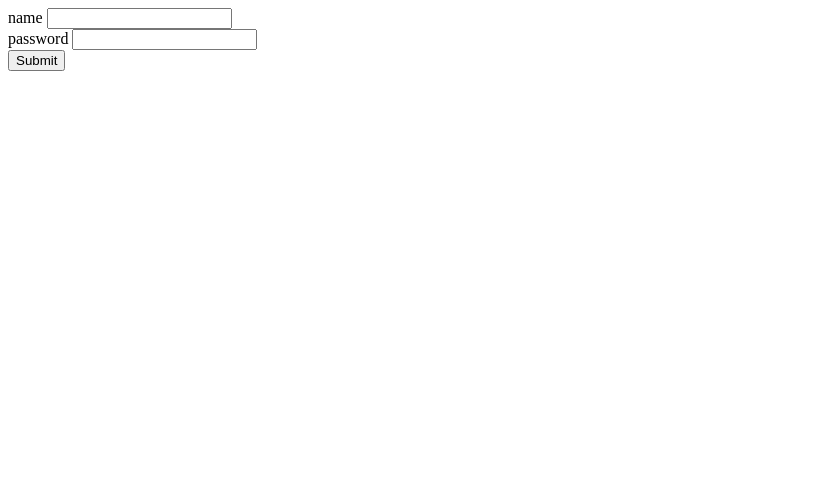
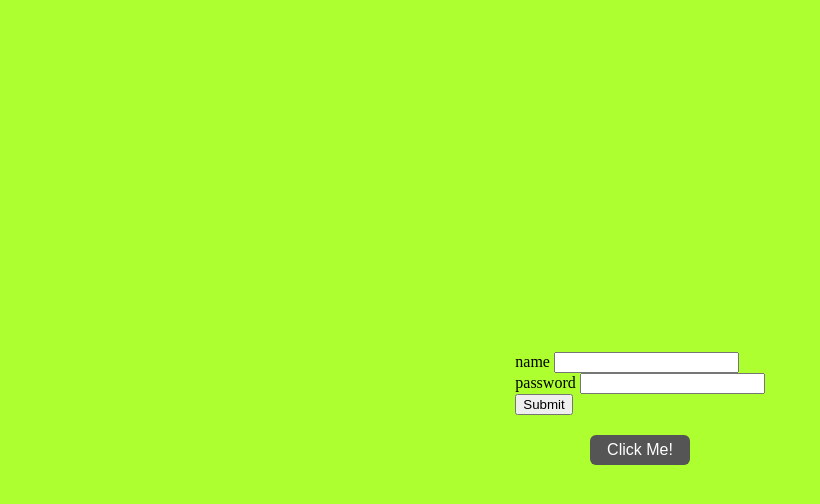
Before and after one commit to dev-m-josh/javascript-practice, a plain HTML site: page index.html in a window 1280 px wide. Shown: the whole page, without its empty margins (0-820 px from the left). Drawn offline with Linux system fonts and the light colour scheme.

Commit message:
generating a random background color after clicking the click me button

```diff
--- a/index.html
+++ b/index.html
@@ -21,6 +21,7 @@
         <button type="submit">Submit</button>
     </form>
 </div>
+<button id="btn">Click Me!</button>
     <script src="script.js"></script>
 </body>
 </html>
--- a/script.js
+++ b/script.js
@@ -984,3 +984,17 @@ function Video(title) {
 }
 
 const x = new Video("sing")
+/********************************************/
+
+let button = document.getElementById("btn");
+let body = document.querySelector("body");
+let color = ['red', 'blue', 'green', 'yellow', 'pink', 'purple']
+
+body.style.backgroundColor = "greenyellow";
+
+button.addEventListener("click", changeColor);
+function changeColor() {
+      let colorIndex = parseInt(Math.random()*color.length);
+      console.log(colorIndex)
+      body.style.backgroundColor = color[colorIndex];
+}
--- a/styles.css
+++ b/styles.css
@@ -0,0 +1,25 @@
+body{
+    height: 100vh;
+    display: flex;
+    flex-direction: column;
+    align-items: center;
+    justify-content: center;
+}
+
+#btn{
+    width: 100px;
+    height: 30px;
+    margin-top: 20px;
+    background-color: #555555;
+    color: white;
+    font-size: 16px;
+    border-radius: 6px;
+    outline: none;
+    border: none;
+    cursor: pointer;
+    transition: ease-in-out .3s;
+}
+
+#btn:hover{
+    background-color: #462222;
+}
```
